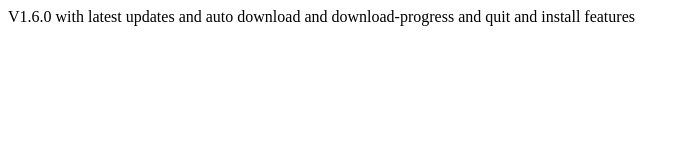
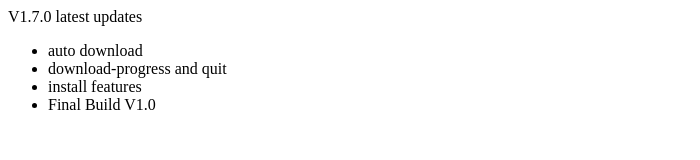
Before and after one commit to Dushyant-Khoda/auto-updater-electron, an Electron app: page view.html in a window 700 px wide. Drawn offline with Linux system fonts and the light colour scheme.

Commit message:
major Changes

```diff
--- a/package.json
+++ b/package.json
@@ -1,6 +1,6 @@
 {
-  "name": "electron-updater-report-repo",
-  "version": "1.8.0",
+    "name": "electron-autoupdater",
+    "version": "1.7.0",
     "description": "New Electron Updater Application",
     "main": "index.js",
     "scripts": {
@@ -29,7 +29,7 @@
     },
     "build": {
         "appId": "com.demo.autoupdater",
-    "productName": "Ubuntu Autoupdater",
+        "productName": "Electron Autoupdater",
         "mac": {
             "target": [
                 "dmg",
--- a/view.html
+++ b/view.html
@@ -6,7 +6,12 @@
         <title>Document</title>
     </head>
     <body>
-    V1.6.0 with latest updates and auto download and download-progress and quit
-    and install features
+        V1.7.0 latest updates
+        <ul>
+            <li>auto download</li>
+            <li>download-progress and quit</li>
+            <li>install features</li>
+            <li>Final Build V1.0</li>
+        </ul>
     </body>
 </html>
```
Lines whose indentation alone changed are shown as unchanged.
